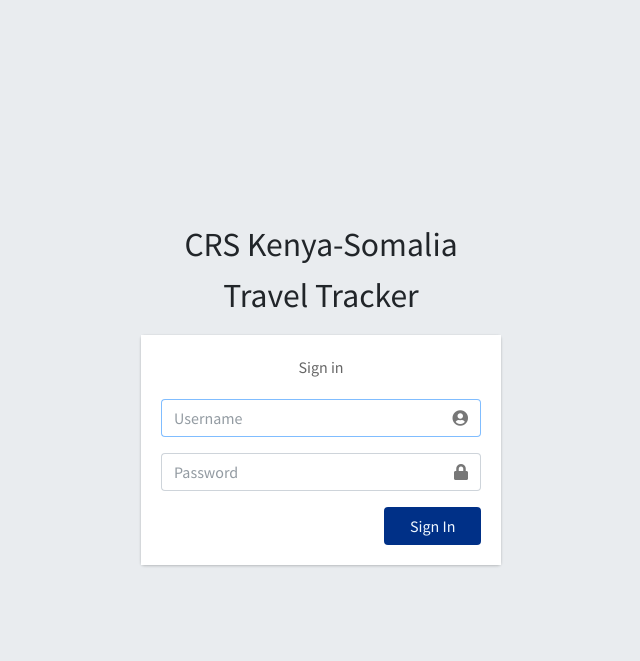
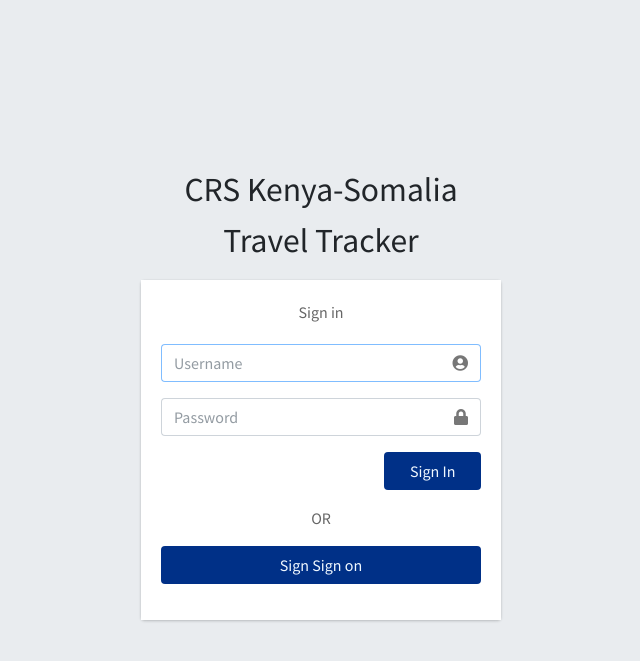
Before and after one commit to d-mwenda/earo_travel_tracker, a Django app: page /accounts/login/ in a window 1280 px wide. Shown: the top 661 px of the page, without its empty margins (319-959 px from the left). Run offline with Django 3.2, Linux system fonts and the light colour scheme; some libraries are stand-ins or nearby versions.

Commit message:
Added single signon button to login screen

```diff
--- a/backend/earo_travel_tracker/templates/registration/login.html
+++ b/backend/earo_travel_tracker/templates/registration/login.html
@@ -42,11 +42,19 @@
                 </span>
               </div>
             {% endif %}
+
             <div class="row">
-              <div class="col-4 offset-8">
+              <div class="col-4 offset-8 mb-3">
                 <button type="submit" class="btn btn-theme-primary btn-block">Sign In</button>
               </div>
               <!-- /.col -->
+            </div>
+            <!-- /.row -->
+            <p class="text-center">OR</p>
+            <div class="row">
+              <div class="col-12 mb-3">
+                <a href="{% url 'django_auth_adfs:login' %}" class="btn btn-theme-primary btn-block">Sign Sign on</a>
+              </div>
             </div>
           </form>
         </div>
```
